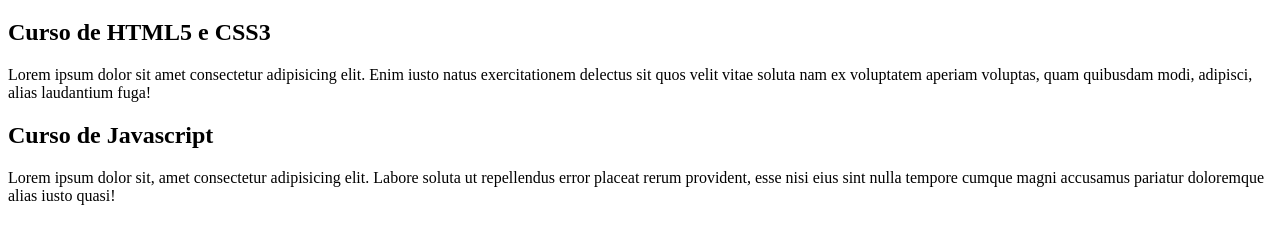
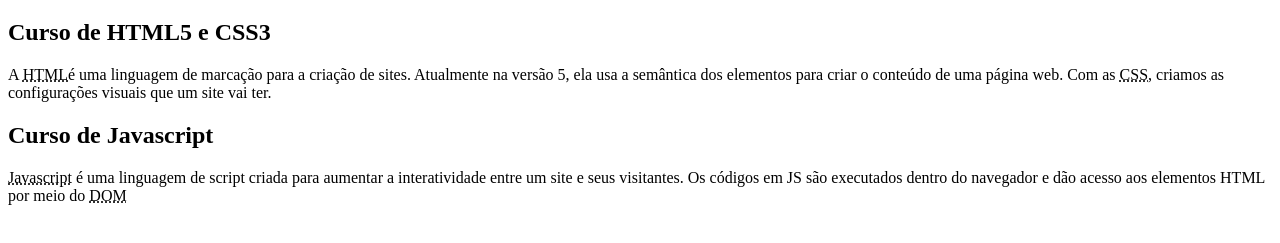
Before and after one commit to weslley-sc/projeto-site, a plain HTML site: page index.html in a window 1280 px wide. Shown: the part 61-304 px from the top of the page. Drawn offline with Linux system fonts and the light colour scheme.

Commit message:
update articles

```diff
--- a/index.html
+++ b/index.html
@@ -5,7 +5,7 @@
     <meta charset="UTF-8">
     <meta http-equiv="X-UA-Compatible" content="IE=edge">
     <meta name="viewport" content="width=device-width, initial-scale=1.0">
-    <title>Site CursoeVideo</title>
+    <title>Curso em Video</title>
 </head>
 
 <body>
@@ -15,11 +15,19 @@
         </header>
         <article>
             <h2>Curso de HTML5 e CSS3</h2>
-            <p>Lorem ipsum dolor sit amet consectetur adipisicing elit. Enim iusto natus exercitationem delectus sit quos velit vitae soluta nam ex voluptatem aperiam voluptas, quam quibusdam modi, adipisci, alias laudantium fuga!</p>
+            <p>A <abbr title="Hyper Text Language">HTML</abbr>é uma
+                linguagem de marcação para a criação de sites. Atualmente na versão 5,
+                ela usa a semântica dos elementos para criar o conteúdo de uma página
+                web. Com as <abbr title="Cascading Style Sheets">CSS</abbr>, criamos as
+                configurações visuais que um site vai ter.</p>
         </article>
         <article>
             <h2>Curso de Javascript</h2>
-            <p>Lorem ipsum dolor sit, amet consectetur adipisicing elit. Labore soluta ut repellendus error placeat rerum provident, esse nisi eius sint nulla tempore cumque magni accusamus pariatur doloremque alias iusto quasi!</p>
+            <p><abbr title="Javascript">Javascript</abbr> é uma linguagem de script
+                criada para aumentar a interatividade entre um site e seus visitantes.
+                Os códigos em JS são executados dentro do navegador e dão acesso aos
+                elementos HTML por meio do <abbr title="Document Object Model">DOM</abbr>
+            </p>
         </article>
 
     </main>
```
